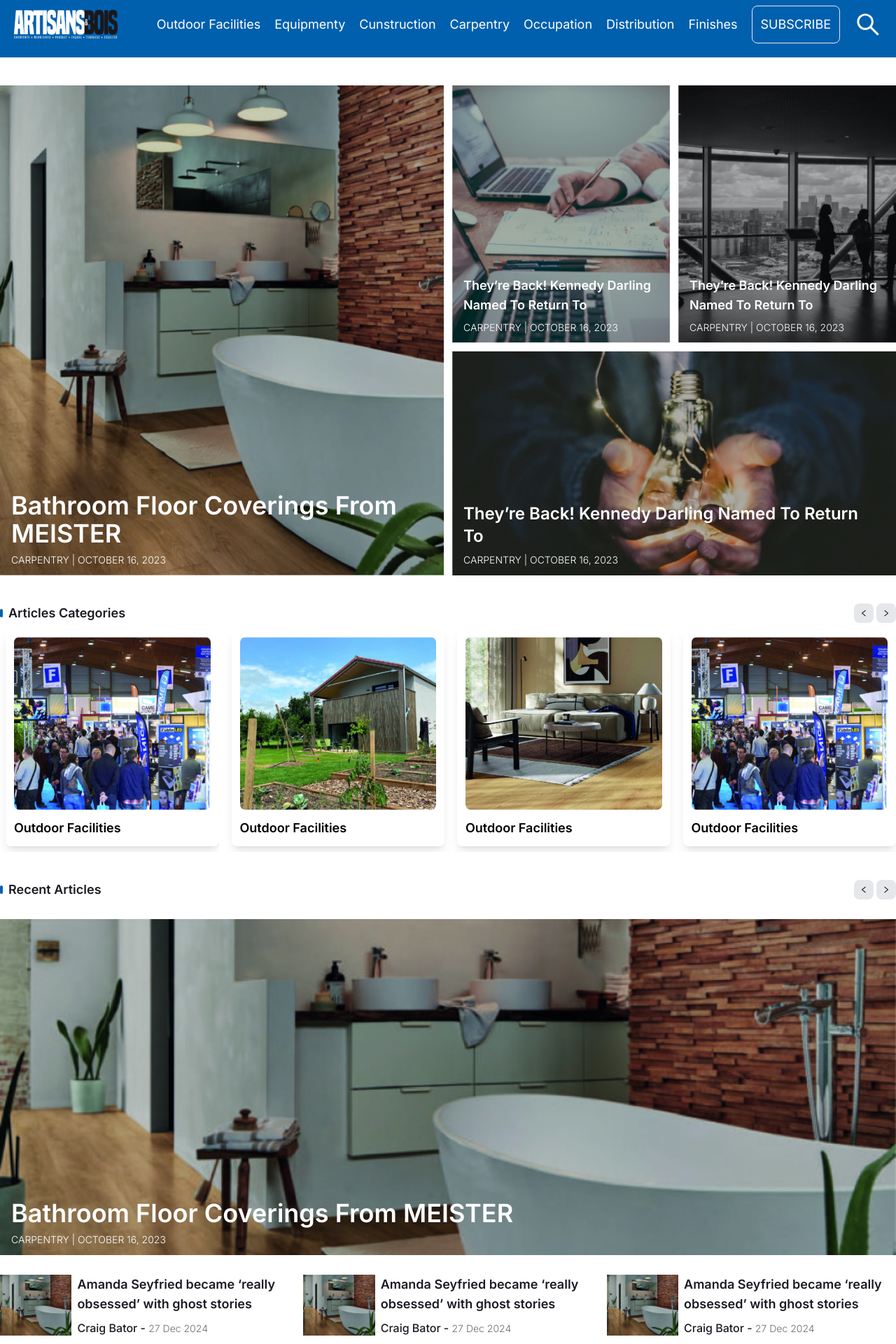
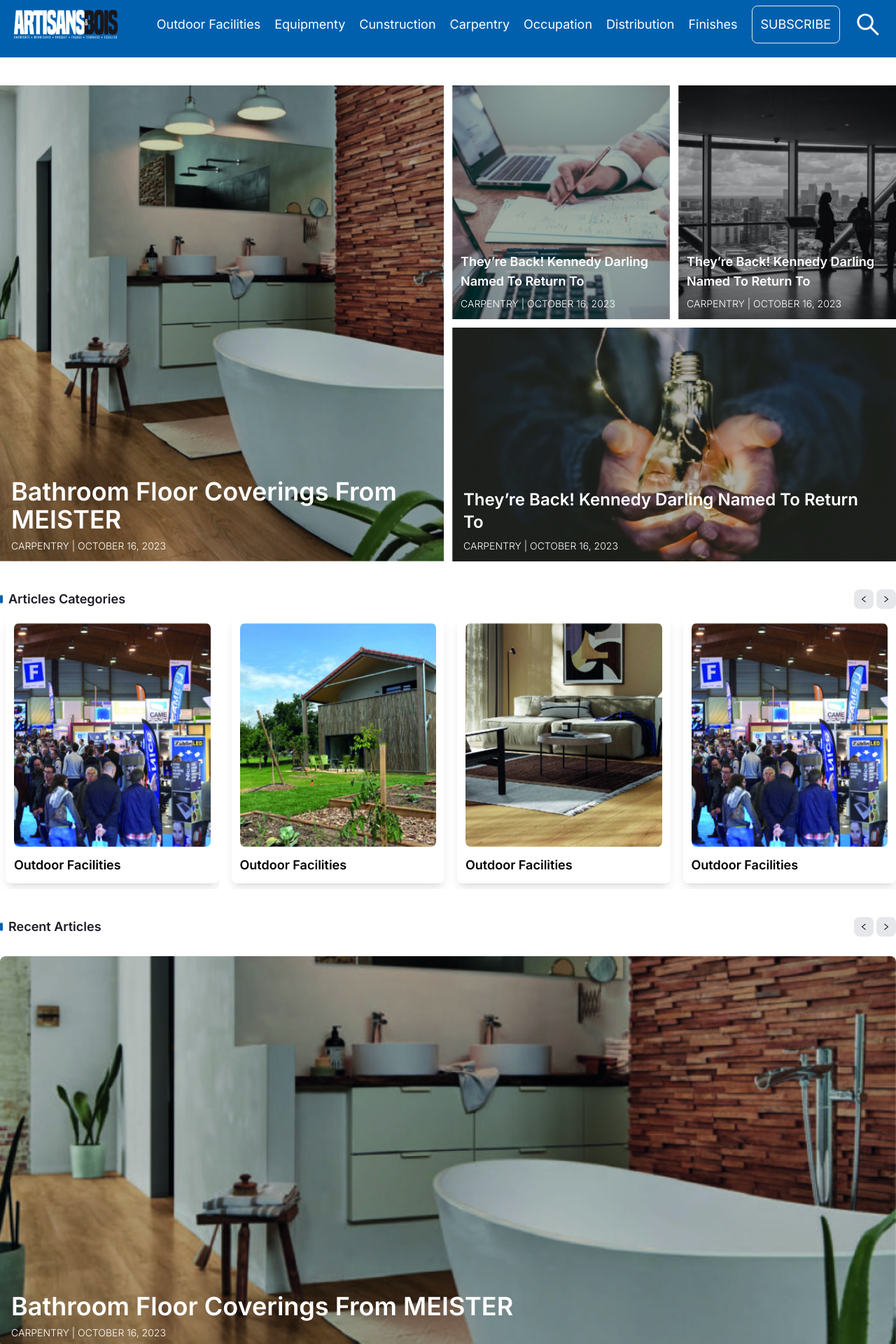
Before and after one commit to Rajtheappideas/artisans_bois_article, a Next.js app: page / in a window 1280 px wide. Shown: the part 60-1980 px from the top of the page at 70% size. Built offline with nearby package versions, Linux system fonts and the light colour scheme.

Commit message:
minor changes done related responsive & seo , header for mobile done

```diff
--- a/src/components/Home/ArticlesCategories.tsx
+++ b/src/components/Home/ArticlesCategories.tsx
@@ -24,10 +24,10 @@ const ArticlesCategories = () => {
         </p>
         {/* arrows */}
         <div className="flex items-center gap-1">
-          <button ref={prevRef} name="previous" className="h-7 w-7">
+          <button ref={prevRef} name="category_previous" className="h-7 w-7">
             <AiOutlineLeft className="bg-gray-200 hover:bg-gray-300 rounded-lg text-black p-2 h-7 w-7" />
           </button>
-          <button ref={nextRef} name="next" className="h-7 w-7">
+          <button ref={nextRef} name="category_next" className="h-7 w-7">
             <AiOutlineRight className="bg-gray-200 hover:bg-gray-300 rounded-lg text-black p-2 h-7 w-7" />
           </button>
         </div>
--- a/src/components/Home/Herosection.tsx
+++ b/src/components/Home/Herosection.tsx
@@ -8,38 +8,66 @@ import image4 from "../../../public/static/images/Image3.png";
 const Herosection = () => {
   return (
     <div className="w-full grid lg:grid-cols-2 place-items-start items-start md:gap-3 gap-1">
-      <div className="relative w-full h-full overflow-hidden">
-        <Image src={image1} alt="" className="transition-all duration-300 ease-in-out hover:scale-110 w-full md:h-full h-[40vh] object-cover" />
+      <div className="relative w-full 2xl:h-[60vh] lg:h-[85vh] md:h-[60vh] h-[40vh] overflow-hidden">
+        <div className="w-full relative h-full">
+          <Image
+            src={image1}
+            alt=""
+            fill
+            className="transition-all duration-300 ease-in-out hover:scale-110 w-full h-full object-cover"
+          />
+        </div>
+        {/* bottom text */}
         <div className="w-full absolute bottom-3  text-white md:left-4 left-2 capitalize">
-          <p className="font-semibold mb-2 lg:text-4xl md:text-2xl text-lg line-clamp-2">
+          <p className="font-semibold mb-2 xl:text-4xl md:text-2xl text-lg line-clamp-2 w-11/12">
             Bathroom floor coverings from MEISTER
           </p>
           <p className="font-light text-sm">CARPENTRY | OCTOBER 16, 2023</p>
         </div>
       </div>
-      <div className="w-full h-full grid md:grid-cols-2 place-items-start items-start md:gap-3 gap-1">
-        <div className="relative w-full md:h-full h-[40vh] overflow-hidden">
-          <Image src={image2} alt="" className="w-full transition-all duration-300 ease-in-out hover:scale-110 max-h-full object-cover" />
-          <div className="w-full absolute bottom-3 text-wrap text-white lg:left-4 left-2 capitalize">
-            <p className="font-semibold mb-2 text-lg w-11/12 line-clamp-2">
+      <div className="w-full 2xl:h-[60vh] md:h-[85vh] h-screen grid md:grid-cols-2 place-items-start items-start md:gap-3 gap-1">
+        <div className="relative w-full h-full overflow-hidden">
+          <Image
+            src={image2}
+            alt=""
+            fill
+            loading="lazy"
+            className="w-full transition-all duration-300 ease-in-out hover:scale-110 h-full object-cover"
+          />
+          <div className="w-full absolute bottom-3 text-wrap text-white lg:left-3 left-2 capitalize">
+            <p className="font-semibold mb-2 md:text-lg w-11/12 line-clamp-2">
               They’re back! Kennedy Darling named to return to
             </p>
-            <p className="font-light lg:text-sm text-xs text-wrap">CARPENTRY | OCTOBER 16, 2023</p>
+            <p className="font-light lg:text-sm text-xs text-wrap">
+              CARPENTRY | OCTOBER 16, 2023
+            </p>
           </div>
         </div>
-        <div className="relative w-full md:h-full h-[40vh] overflow-hidden">
-          <Image src={image3} alt="" className="w-full max-h-full object-cover transition-all duration-300 ease-in-out hover:scale-110" />
-          <div className="w-full absolute bottom-3  text-white lg:left-4 left-2 capitalize">
-          <p className="font-semibold mb-2 text-lg w-11/12 line-clamp-2">
+        <div className="relative w-full h-full overflow-hidden">
+          <Image
+            src={image3}
+            alt=""
+            loading="lazy"
+            fill
+            className="w-full h-full object-cover transition-all duration-300 ease-in-out hover:scale-110"
+          />
+          <div className="w-full absolute bottom-3   text-white lg:left-3 left-2 capitalize">
+            <p className="font-semibold mb-2 md:text-lg w-11/12 line-clamp-2">
               They’re back! Kennedy Darling named to return to
             </p>
             <p className="font-light text-sm">CARPENTRY | OCTOBER 16, 2023</p>
           </div>
         </div>
-        <div className="relative w-full md:h-full max-h-[40vh] col-span-full overflow-hidden">
-        <Image src={image4} alt="" className=" w-full max-h-full object-cover transition-all duration-300 ease-in-out hover:scale-110" />
+        <div className="relative w-full h-full col-span-full overflow-hidden">
+          <Image
+            src={image4}
+            alt=""
+            loading="lazy"
+            fill
+            className=" w-full h-full object-cover transition-all duration-300 ease-in-out hover:scale-110"
+          />
           <div className="w-full absolute bottom-3  text-white lg:left-4 left-2 capitalize">
-            <p className="font-semibold mb-2 md:text-2xl text-lg line-clamp-2 w-11/12">
+            <p className="font-semibold mb-2 lg:text-2xl md:text-lg line-clamp-2 w-11/12">
               They’re back! Kennedy Darling named to return to
             </p>
             <p className="font-light text-sm">CARPENTRY | OCTOBER 16, 2023</p>
--- a/src/components/Home/LatestVideos.tsx
+++ b/src/components/Home/LatestVideos.tsx
@@ -27,9 +27,15 @@ const LatestVideos = () => {
         </div> */}
       </div>
       {/* videos */}
-      <div className="w-full flex xl:flex-row flex-col items-start gap-5">
+      <div className="w-full flex xl:flex-row flex-col items-start md:gap-5 gap-3">
         <div className="xl:w-2/3 w-full relative">
-          <Image src={latestVideo} alt="" className="w-full 2xl:h-full xl:h-[62vh] h-full" />
+          <div className="relative 2xl:h-[40vh] lg:h-[65vh] md:h-[50vh] h-[35vh]">
+            <Image
+              src={latestVideo}
+              alt=""
+              className="w-full object-cover h-full rounded-lg"
+            />
+          </div>
           <div className="absolute w-[95%] bottom-2 left-1/2 -translate-x-1/2 bg-white rounded-lg text-blackText font-semibold text-left space-y-2 md:p-3 p-1">
             <p className="font-semibold lg:text-xl line-clamp-1 md:line-clamp-none">
               How Music Affects Your Brain (Plus 11 Artists To Listen To At
@@ -50,7 +56,7 @@ const LatestVideos = () => {
               className="w-24 h-24 rounded-lg object-cover object-center"
             />
             <div className="space-y-1">
-              <p className="font-semibold text-lg line-clamp-1 w-10/12">
+              <p className="font-semibold text-lg line-clamp-1 md:w-10/12 w-11/12">
                 5 reasons why you should wrap your hands when boxing
               </p>
               <p className="font-light text-opacity-50 w-full text-sm line-clamp-2">
@@ -70,7 +76,7 @@ const LatestVideos = () => {
               className="w-24 h-24 rounded-lg object-cover object-center"
             />
             <div className="space-y-1">
-              <p className="font-semibold text-lg line-clamp-1 w-10/12">
+              <p className="font-semibold text-lg line-clamp-1 md:w-10/12 w-11/12">
                 5 reasons why you should wrap your hands when boxing
               </p>
               <p className="font-light text-opacity-50 w-full text-sm line-clamp-2">
@@ -90,7 +96,7 @@ const LatestVideos = () => {
               className="w-24 h-24 rounded-lg object-cover object-center"
             />
             <div className="space-y-1">
-              <p className="font-semibold text-lg line-clamp-1 w-10/12">
+              <p className="font-semibold text-lg line-clamp-1 md:w-10/12 w-11/12">
                 5 reasons why you should wrap your hands when boxing
               </p>
               <p className="font-light text-opacity-50 w-full text-sm line-clamp-2">
--- a/src/components/Home/NewPosts.tsx
+++ b/src/components/Home/NewPosts.tsx
@@ -20,6 +20,8 @@ const NewPosts = () => {
         <SingalPost image={category1} />
         <SingalPost image={category1} />
         <SingalPost image={category1} />
+        <SingalPost image={category1} />
+        <SingalPost image={category1} />
       </div>
       {/* image */}
       <Image src={postImage} alt="" loading="lazy" className="w-full h-fit" />
--- a/src/components/Home/RecentArticles.tsx
+++ b/src/components/Home/RecentArticles.tsx
@@ -23,10 +23,10 @@ const RecentArticles = () => {
         </p>
         {/* arrows */}
         <div className="flex items-center gap-1">
-          <button ref={prevRef} name="previous" className="h-7 w-7">
+          <button ref={prevRef} name="recent_article_previous" className="h-7 w-7">
             <AiOutlineLeft className="bg-gray-200 hover:bg-gray-300 rounded-lg text-black p-2 h-7 w-7" />
           </button>
-          <button ref={nextRef} name="next" className="h-7 w-7">
+          <button ref={nextRef} name="recent_article_next" className="h-7 w-7">
             <AiOutlineRight className="bg-gray-200 hover:bg-gray-300 rounded-lg text-black p-2 h-7 w-7" />
           </button>
         </div>
@@ -58,15 +58,15 @@ const RecentArticles = () => {
             swiper.navigation.update();
           });
         }}
+        className="2xl:h-[40vh] lg:h-[70vh] h-[50vh]"
       >
-        <SwiperSlide className="w-full group overflow-hidden">
-          <div className="w-full space-y-3 relative rounded-lg">
+        <SwiperSlide className="w-full  h-full group overflow-hidden">
+          <div className="w-full space-y-3 h-full relative rounded-lg overflow-hidden">
             <Image
               src={category1}
               alt=""
-              height={500}
-              width={500}
-              className="w-full transition-all group-hover:scale-110 duration-300 ease-in-out object-cover lg:h-[60vh] h-[40vh]"
+              className="w-full transition-all group-hover:scale-110 duration-300 ease-in-out object-cover"
+              fill
             />
             <div className="w-full z-10 absolute bottom-3  text-white md:left-4 left-2 capitalize">
               <p className="font-semibold mb-2 lg:text-4xl md:text-2xl text-lg">
@@ -74,29 +74,47 @@ const RecentArticles = () => {
               </p>
               <p className="font-light text-sm">CARPENTRY | OCTOBER 16, 2023</p>
             </div>
-            <p className="bg-black/20 w-full bottom-0 transition-all duration-300 ease-in-out lg:group-hover:h-1/4 group-hover:h-1/3 h-0 left-0 z-0 absolute"></p>
+            <p className="bg-black/20 w-full bottom-0 transition-all duration-300 ease-in-out 2xl:group-hover:h-1/4 group-hover:h-1/3 h-0 left-0 z-0 absolute"></p>
           </div>
         </SwiperSlide>
-        <SwiperSlide className="w-full">
-          <div className="w-full space-y-3 relative rounded-lg">
+        <SwiperSlide className="w-full  h-full group overflow-hidden">
+          <div className="w-full space-y-3 h-full relative rounded-lg overflow-hidden">
             <Image
               src={category1}
               alt=""
-              height={500}
-              width={500}
-              className="w-full object-cover lg:h-[60vh] h-[40vh]"
+              className="w-full transition-all group-hover:scale-110 duration-300 ease-in-out object-cover"
+              fill
             />
-            <div className="w-full absolute bottom-3  text-white md:left-4 left-2 capitalize">
+            <div className="w-full z-10 absolute bottom-3  text-white md:left-4 left-2 capitalize">
               <p className="font-semibold mb-2 lg:text-4xl md:text-2xl text-lg">
                 Bathroom floor coverings from MEISTER
               </p>
               <p className="font-light text-sm">CARPENTRY | OCTOBER 16, 2023</p>
             </div>
+            <p className="bg-black/20 w-full bottom-0 transition-all duration-300 ease-in-out 2xl:group-hover:h-1/4 group-hover:h-1/3 h-0 left-0 z-0 absolute"></p>
           </div>
         </SwiperSlide>
+        <SwiperSlide className="w-full  h-full group overflow-hidden">
+          <div className="w-full space-y-3 h-full relative rounded-lg overflow-hidden">
+            <Image
+              src={category1}
+              alt=""
+              className="w-full transition-all group-hover:scale-110 duration-300 ease-in-out object-cover"
+              fill
+            />
+            <div className="w-full z-10 absolute bottom-3  text-white md:left-4 left-2 capitalize">
+              <p className="font-semibold mb-2 lg:text-4xl md:text-2xl text-lg">
+                Bathroom floor coverings from MEISTER
+              </p>
+              <p className="font-light text-sm">CARPENTRY | OCTOBER 16, 2023</p>
+            </div>
+            <p className="bg-black/20 w-full bottom-0 transition-all duration-300 ease-in-out 2xl:group-hover:h-1/4 group-hover:h-1/3 h-0 left-0 z-0 absolute"></p>
+          </div>
+        </SwiperSlide>
+
       </Swiper>
       {/* other articles */}
-      <div className="w-full grid xl:grid-cols-3 md:grid-cols-2 place-items-start items-start md:gap-5 gap-3">
+      <div className="w-full grid xl:grid-cols-3 md:grid-cols-2 place-items-start items-start md:gap-x-10 md:gap-y-5 gap-3">
         <div className="w-full flex items-start gap-2">
           <Image
             src={category1}
@@ -106,7 +124,7 @@ const RecentArticles = () => {
             className="xl:w-[8vw] md:w-[15vw] w-[25vw] h-fit object-cover object-center"
           />
           <div className="space-y-2">
-            <p className="font-semibold xl:text-lg text-blackText">
+            <p className="font-semibold text-blackText">
               Amanda Seyfried became ‘really obsessed’ with ghost stories
             </p>
             <p className="text-blackText font-medium">
@@ -126,7 +144,7 @@ const RecentArticles = () => {
             className="xl:w-[8vw] md:w-[15vw] w-[25vw] h-fit object-cover object-center"
           />
           <div className="space-y-2">
-            <p className="font-semibold xl:text-lg text-blackText">
+            <p className="font-semibold text-blackText">
               Amanda Seyfried became ‘really obsessed’ with ghost stories
             </p>
             <p className="text-blackText font-medium">
@@ -146,7 +164,7 @@ const RecentArticles = () => {
             className="xl:w-[8vw] md:w-[15vw] w-[25vw] h-fit object-cover object-center"
           />
           <div className="space-y-2">
-            <p className="font-semibold xl:text-lg text-blackText">
+            <p className="font-semibold text-blackText">
               Amanda Seyfried became ‘really obsessed’ with ghost stories
             </p>
             <p className="text-blackText font-medium">
@@ -166,7 +184,7 @@ const RecentArticles = () => {
             className="xl:w-[8vw] md:w-[15vw] w-[25vw] h-fit object-cover object-center"
           />
           <div className="space-y-2">
-            <p className="font-semibold xl:text-lg text-blackText">
+            <p className="font-semibold text-blackText">
               Amanda Seyfried became ‘really obsessed’ with ghost stories
             </p>
             <p className="text-blackText font-medium">
@@ -186,7 +204,7 @@ const RecentArticles = () => {
             className="xl:w-[8vw] md:w-[15vw] w-[25vw] h-fit object-cover object-center"
           />
           <div className="space-y-2">
-            <p className="font-semibold xl:text-lg text-blackText">
+            <p className="font-semibold text-blackText">
               Amanda Seyfried became ‘really obsessed’ with ghost stories
             </p>
             <p className="text-blackText font-medium">
@@ -206,7 +224,7 @@ const RecentArticles = () => {
             className="xl:w-[8vw] md:w-[15vw] w-[25vw] h-fit object-cover object-center"
           />
           <div className="space-y-2">
-            <p className="font-semibold xl:text-lg text-blackText">
+            <p className="font-semibold text-blackText">
               Amanda Seyfried became ‘really obsessed’ with ghost stories
             </p>
             <p className="text-blackText font-medium">
@@ -217,6 +235,7 @@ const RecentArticles = () => {
             </p>
           </div>
         </div>
+
       </div>
       {/* image */}
       <Image
--- a/src/components/Home/SingalCategory.tsx
+++ b/src/components/Home/SingalCategory.tsx
@@ -8,15 +8,16 @@ interface SingalCategoryProps {
 
 const SingalCategory = ({ image, name }: SingalCategoryProps) => {
   return (
-    <div className="w-full overflow-hidden space-y-3 rounded-lg shadow-lg p-3">
-      <Image
-        src={image}
-        alt=""
-        height={500}
-        width={500}
-        className="w-full transition-all overflow-hidden duration-300 ease-in-out hover:scale-105 object-cover rounded-lg h-fit"
-        loading="lazy"
-      />
+    <div className="w-full overflow-hidden h-auto space-y-3 rounded-lg shadow-lg p-3">
+      <div className=" relative 2xl:h-[20vh] md:h-[40vh] h-[30vh] w-full">
+        <Image
+          src={image}
+          alt=""
+          fill
+          className="w-full transition-all overflow-hidden duration-300 ease-in-out hover:scale-105 object-cover rounded-lg h-full"
+          loading="lazy"
+        />
+      </div>
       <p className="font-semibold text-lg text-left">{name}</p>
     </div>
   );
```
Also changed, not shown: src/components/Header.tsx (+78 -10 lines), src/components/Home/SingalPost.tsx (+14 -14 lines).
